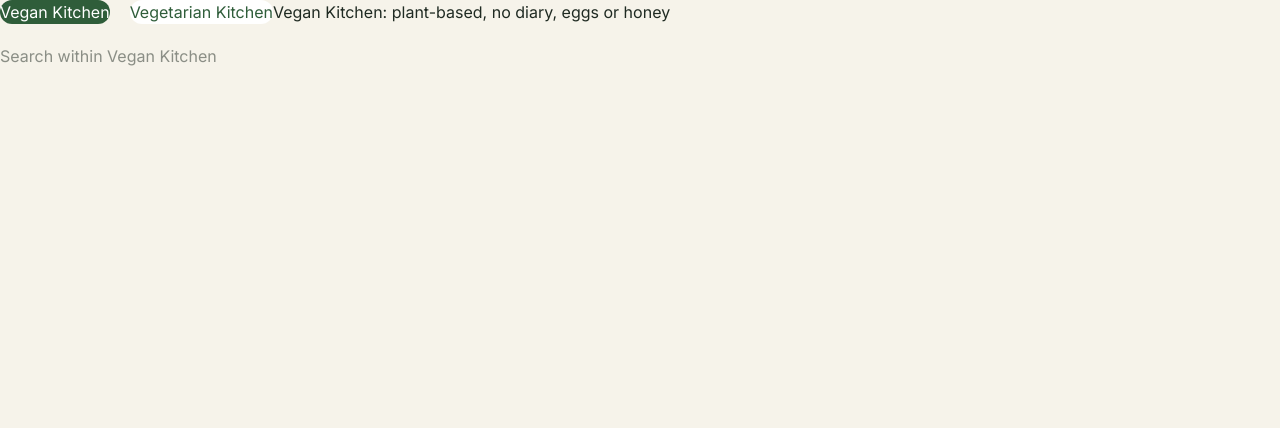
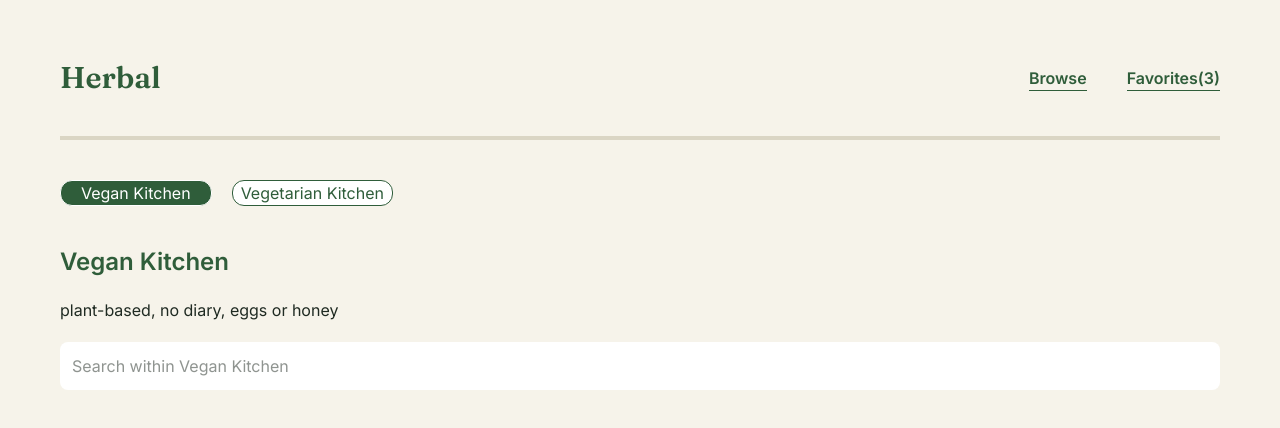
Before and after one commit to rhundal/herbal, a React (Vite) app in the folder herbal/: page /search in a window 1280 px wide. Shown: the top 428 px of the page. Built offline with nearby package versions, Linux system fonts and the light colour scheme.

Commit message:
improved design for searchresultspage, used callback function by getting the value from search bar (child component) to the parent component (searchresult page)

```diff
--- a/herbal/src/components/Navbar.tsx
+++ b/herbal/src/components/Navbar.tsx
@@ -1,25 +1,63 @@
-import { useState } from "react";
+import { useState, useContext } from "react";
 import SearchBar from "./SearchBar";
+import UserInputContext from "../context/UserInputContext";
+// import { useNavigate } from "react-router-dom";
 
-export default function Navbar() {
+interface NavbarProps {
+  setUserSearchTerm: (term: string) => void;
+}
+
+export default function Navbar({ setUserSearchTerm }: NavbarProps) {
+  const userContext = useContext(UserInputContext);
+
+  if (!userContext) return null;
+
+  // const navigate = useNavigate();
+
+  let selectedCategoryByUser = userContext.selectedCategory;
+  let setSelectedCategory = userContext.setSelectedCategory;
+
+  function switchToVeganKitchen() {
+    setSelectedCategory("Vegan");
+  }
+
+  function switchToVegetarianKitchen() {
+    setSelectedCategory("Vegetarian");
+  }
+
   return (
-    <div className="flex flex-col gap-5">
+    <div className="flex flex-col gap-5 mt-10">
       <div className="flex justify-start ">
         <div className="flex flex-col md:flex-row gap-5">
           <div>
-            <button className="bg-primary text-surface rounded-xl">
+            <button
+              onClick={switchToVeganKitchen}
+              className="bg-primary text-surface rounded-xl border-1 border-surface px-5"
+            >
               Vegan Kitchen
             </button>
           </div>
           <div>
-            <button className="bg-surface text-primary rounded-xl">
+            <button
+              onClick={switchToVegetarianKitchen}
+              className="bg-surface text-primary rounded-xl border-1 border-primary px-2"
+            >
               Vegetarian Kitchen
             </button>
           </div>
         </div>
-        <div> Vegan Kitchen: plant-based, no diary, eggs or honey</div>
       </div>
-      <SearchBar />
+      <div className="mt-5 text-primary font-bold text-2xl">
+        {selectedCategoryByUser === "Vegan"
+          ? "Vegan Kitchen"
+          : "Vegetarian Kitchen"}
+      </div>
+      <div className="">
+        {selectedCategoryByUser === "Vegan"
+          ? "plant-based, no diary, eggs or honey"
+          : "diary, eggs and honey allowed"}
+      </div>
+      <SearchBar setUserSearchTerm={setUserSearchTerm} />
     </div>
   );
 }
--- a/herbal/src/components/SearchBar.tsx
+++ b/herbal/src/components/SearchBar.tsx
@@ -1,21 +1,30 @@
 // to be imported in navbar
 import { useState } from "react";
+import { useContext } from "react";
+import UserInputContext from "../context/UserInputContext";
+export default function SearchBar({ setUserSearchTerm }: any) {
+  const userContext = useContext(UserInputContext);
 
-export default function SearchBar() {
-  const [userInput, setUserInput] = useState<string>("");
+  if (!userContext) return null;
 
+  let selectedCategoryByUser = userContext.selectedCategory;
   function handleFormSubmission(e: React.FormEvent<HTMLFormElement>) {
     e.preventDefault();
   }
+
   return (
     <form onSubmit={handleFormSubmission}>
       <div className="w-full rounded-lg">
         {/* here get the currently selected category via context and set the placeholder for input field based on the category */}
         <input
           type="text"
-          value={userInput}
-          placeholder="Search within Vegan Kitchen"
-          className="w-full rounded-lg"
+          onChange={(e) => setUserSearchTerm(e.target.value)}
+          placeholder={
+            selectedCategoryByUser === "Vegan"
+              ? "Search within Vegan Kitchen"
+              : "Search within Vegetarian Kitchen"
+          }
+          className="w-full rounded-lg bg-surface p-3"
         />
       </div>
     </form>
--- a/herbal/src/pages/SearchResultsPage.tsx
+++ b/herbal/src/pages/SearchResultsPage.tsx
@@ -2,8 +2,22 @@
 // displays results on this page of the search query
 // this page is connected to the Browse tab
 
+import CommonNavBar from "../components/CommonNavBar";
 import Navbar from "../components/Navbar";
+import { useState } from "react";
+export default function SearchResultsPage() {
+  // pass props from NavBar to this page
+  // use props to fetch results by searching that term and display here
+  // passing value from child to parent component
 
-export default function SearchResultsPage() {
-  return <Navbar />;
+  const [userSearchTerm, setUserSearchTerm] = useState<string>("");
+
+  console.log(userSearchTerm);
+  return (
+    <div className="bg-background flex flex-col m-15">
+      <CommonNavBar />
+      <hr className="mt-10 border-2 border-border" />
+      <Navbar setUserSearchTerm={setUserSearchTerm} />
+    </div>
+  );
 }
```
